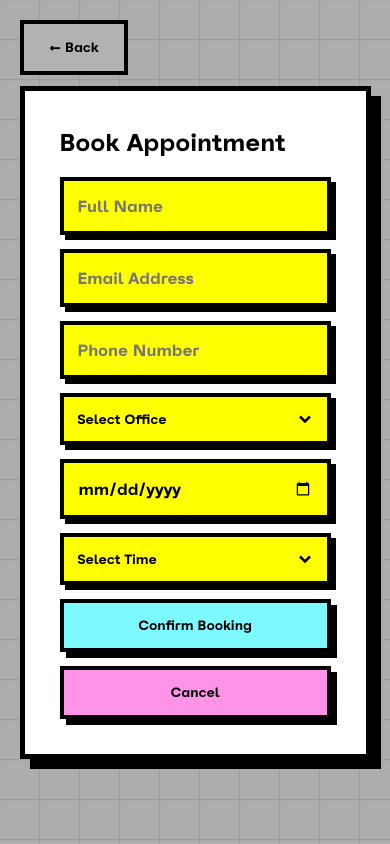
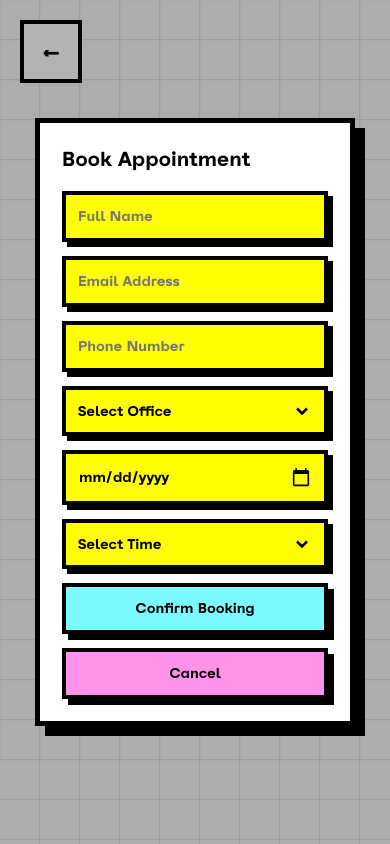
Before and after one commit to Pr1ceee/FCPC-School-Kiosk, a plain HTML site: page dean.html in a window 390 px wide. Both pictures are taken after a click on the button "Book Appointment". Drawn offline with Linux system fonts and the light colour scheme.

Commit message:
Added site responsiveness across devices

```diff
--- a/Assets/CSS/cashier.css
+++ b/Assets/CSS/cashier.css
@@ -132,3 +132,24 @@ input::-webkit-inner-spin-button {
   -webkit-appearance: none;
   margin: 0;
 }
+
+/* ================= MOBILE MODAL FIX ================= */
+
+@media (max-width: 768px) {
+    .modal-box {
+        width: 85%;
+        max-width: 320px;
+        padding: 22px;
+    }
+
+    .modal-box h2 {
+        font-size: 20px;
+    }
+
+    .modal-box button,
+    .modal-box input,
+    .modal-box select {
+        padding: 12px;
+        font-size: 14px;
+    }
+}
--- a/Assets/CSS/dean.css
+++ b/Assets/CSS/dean.css
@@ -72,13 +72,34 @@
 input[type="date"] {
     width: 100%;
     padding: 14px;
+
     border: 4px solid black;
     background: var(--yellow);
+
     font-weight: bold;
+    font-family: 'Reflow', sans-serif;
+
     cursor: pointer;
 
     box-shadow: 5px 5px 0 black;
     transition: 0.15s;
+
+    color: black;
+
+    appearance: none;
+    -webkit-appearance: none;
+
+    position: relative;
+}
+
+input[type="date"]::-webkit-calendar-picker-indicator {
+    opacity: 1;
+    cursor: pointer;
+
+    position: absolute;
+    right: 14px;
+
+    transform: scale(1.3);
 }
 
 /* Hover Animation */
@@ -87,7 +108,7 @@ input[type="date"]:hover {
     box-shadow: 7px 7px 0 black;
 }
 
-/* Press Animation  */
+/* Active Animation */
 input[type="date"]:active {
     transform: translate(2px, 2px);
     box-shadow: 3px 3px 0 black;
@@ -96,6 +117,7 @@ input[type="date"]:active {
 /* Focus Animation */
 input[type="date"]:focus {
     outline: none;
+
     transform: translate(-4px, -4px);
     box-shadow: 9px 9px 0 black;
 }
@@ -215,3 +237,32 @@ select:focus {
     font-weight: bold;
     font-family: 'Reflow', sans-serif;
 }
+
+/* ================= MOBILE MODAL FIX ================= */
+
+@media (max-width: 768px) {
+    .modal-box {
+        width: 85%;
+        max-width: 320px;
+        padding: 22px;
+    }
+
+    .modal-box h2 {
+        font-size: 20px;
+    }
+
+    .modal-box button,
+    .modal-box input,
+    .modal-box select {
+        padding: 12px;
+        font-size: 14px;
+    }
+
+    input[type="date"] {
+        min-height: 55px;
+    }
+
+    input[type="date"]::-webkit-calendar-picker-indicator {
+        transform: scale(1.5);
+    }
+}
--- a/Assets/CSS/main.css
+++ b/Assets/CSS/main.css
@@ -14,6 +14,7 @@
     font-family: 'Reflow';
     src: url('/Assets/Fonts/Reflow.ttf') format(truetype);
     font-style: normal;
+    overflow-x: hidden;
 }
 
 /* ================= RESET ================= */
@@ -103,3 +104,27 @@ body::before {
     transform: translate(-6px, -6px);
     box-shadow: 10px 10px 0 var(--border);
 }
+
+/* ================= RESPONSIVE FIXES ================= */
+
+/* TABLETS */
+@media (max-width: 1024px) {
+    .hero {
+        transform: scale(0.9);
+    }
+}
+
+/* MOBILE */
+@media (max-width: 768px) {
+    .hero {
+        flex-direction: column !important;
+        transform: scale(0.8);
+    }
+}
+
+/* SMALL PHONES */
+@media (max-width: 480px) {
+    .hero {
+        transform: scale(0.65);
+    }
+}
--- a/Assets/CSS/menu.css
+++ b/Assets/CSS/menu.css
@@ -17,6 +17,7 @@
     flex-wrap: wrap;
     width: 80%;
 }
+
 /* ================= TILES ================= */
 .tile {
     width: 300px;
@@ -77,3 +78,63 @@
     transform: translate(-6px, -6px) rotate(-4deg);
     box-shadow: 6px 6px 0 black;
 }
+
+/* ================= RESPONSIVE ================= */
+
+/* Tablets */
+@media (max-width: 1024px) {
+    .grid {
+        gap: 25px;
+    }
+}
+
+/* Mobile */
+@media (max-width: 768px) {
+    .grid {
+        flex-direction: column;
+        gap: 18px;
+        width: 100%;
+        align-items: center;
+    }
+
+    .tile {
+        width: 220px;
+        height: 220px;
+    }
+
+    .tile svg {
+        width: 50px;
+    }
+
+    .tile span {
+        font-size: 16px;
+    }
+
+    .back-btn {
+        font-size: 0;
+        padding: 14px 18px;
+    }
+
+    .back-btn::before {
+        content: "←";
+        font-size: 20px;
+    }
+}
+
+/* Small Phones */
+@media (max-width: 480px) {
+    .tile {
+        width: 180px;
+        height: 180px;
+        border-width: 4px;
+        box-shadow: 6px 6px 0 var(--border);
+    }
+
+    .tile svg {
+        width: 42px;
+    }
+
+    .tile span {
+        font-size: 14px;
+    }
+}
--- a/Assets/CSS/registrar.css
+++ b/Assets/CSS/registrar.css
@@ -143,3 +143,24 @@ input {
     font-weight: bold;
     font-family: 'Reflow', sans-serif;
 }
+
+/* ================= MOBILE MODAL FIX ================= */
+
+@media (max-width: 768px) {
+    .modal-box {
+        width: 85%;
+        max-width: 320px;
+        padding: 22px;
+    }
+
+    .modal-box h2 {
+        font-size: 20px;
+    }
+
+    .modal-box button,
+    .modal-box input,
+    .modal-box select {
+        padding: 12px;
+        font-size: 14px;
+    }
+}
--- a/dean.html
+++ b/dean.html
@@ -51,7 +51,7 @@
                     <option>Dean of College of Engineering</option>
                     <option>Student Discipline Office</option>
                 </select>
-                <input type="date" id="appointDate">
+                <input type="date" id="appointDate" aria-label="Select Appointment Date">
 
                 <!-- Select Time -->
                 <select>
```
